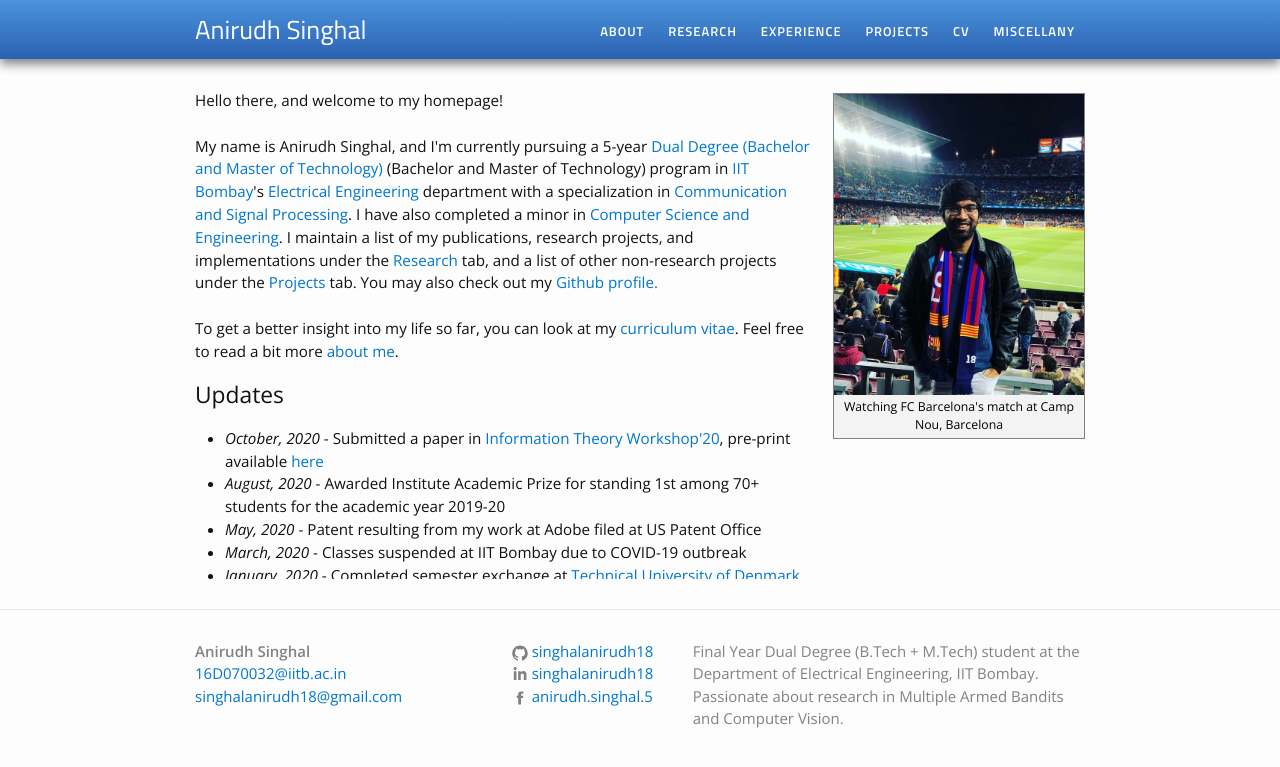
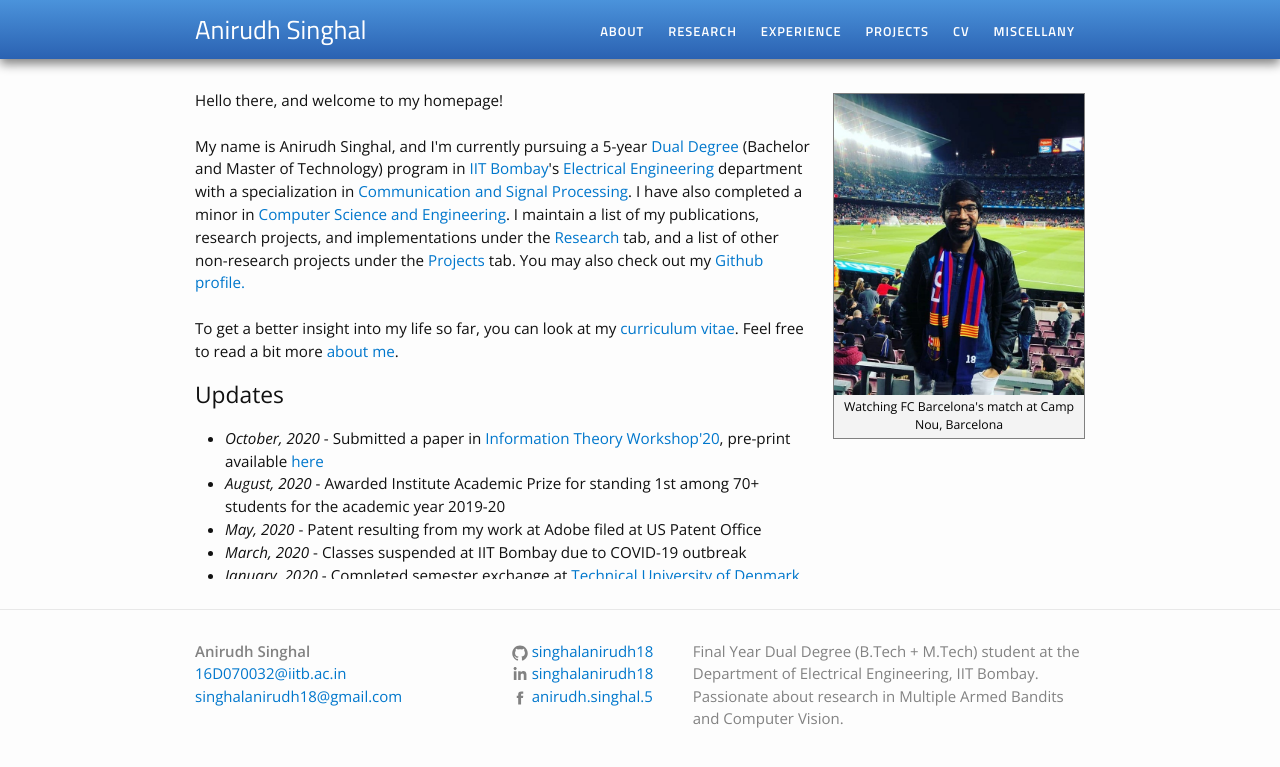
Before and after one commit to singhalanirudh18/singhalanirudh18.github.io, a Jekyll site: the page built from index.html, in a window 1280 px wide. Shown: the top 767 px of the page. Built offline with Jekyll 4.4.1, drawn with Linux system fonts in a browser that asks for light colours.

Commit message:
updated typo

```diff
--- a/index.html
+++ b/index.html
@@ -5,7 +5,7 @@
 <div class="home">
 {% include image.html url="/images/profile.jpg" caption="Watching FC Barcelona's match at Camp Nou, Barcelona" width=250 align="right" %}
 
-<p>Hello there, and welcome to my homepage!<br><br>My name is Anirudh Singhal, and I'm currently pursuing a 5-year <a href="http://www.iitb.ac.in/newacadhome/dualdegree.jsp">Dual Degree (Bachelor and Master of Technology)</a> (Bachelor and Master of Technology) program in <a href="http://www.iitb.ac.in/">IIT Bombay</a>'s <a href="https://www.ee.iitb.ac.in/web/">Electrical Engineering</a> department with a specialization in <a href="https://www.ee.iitb.ac.in/~comgroup/">Communication and Signal Processing</a>. I have also completed a minor in <a href="https://www.cse.iitb.ac.in/">Computer Science and Engineering</a>.
+<p>Hello there, and welcome to my homepage!<br><br>My name is Anirudh Singhal, and I'm currently pursuing a 5-year <a href="http://www.iitb.ac.in/newacadhome/dualdegree.jsp">Dual Degree</a> (Bachelor and Master of Technology) program in <a href="http://www.iitb.ac.in/">IIT Bombay</a>'s <a href="https://www.ee.iitb.ac.in/web/">Electrical Engineering</a> department with a specialization in <a href="https://www.ee.iitb.ac.in/~comgroup/">Communication and Signal Processing</a>. I have also completed a minor in <a href="https://www.cse.iitb.ac.in/">Computer Science and Engineering</a>.
 
 I maintain a list of my publications, research projects, and implementations under the <a href="/research/">Research</a> tab, and a list of other non-research projects under the <a href="/projects">Projects</a> tab. You may also check out my <a href="https://github.com/singhalanirudh18">Github profile.</a><br><br>
 
```
